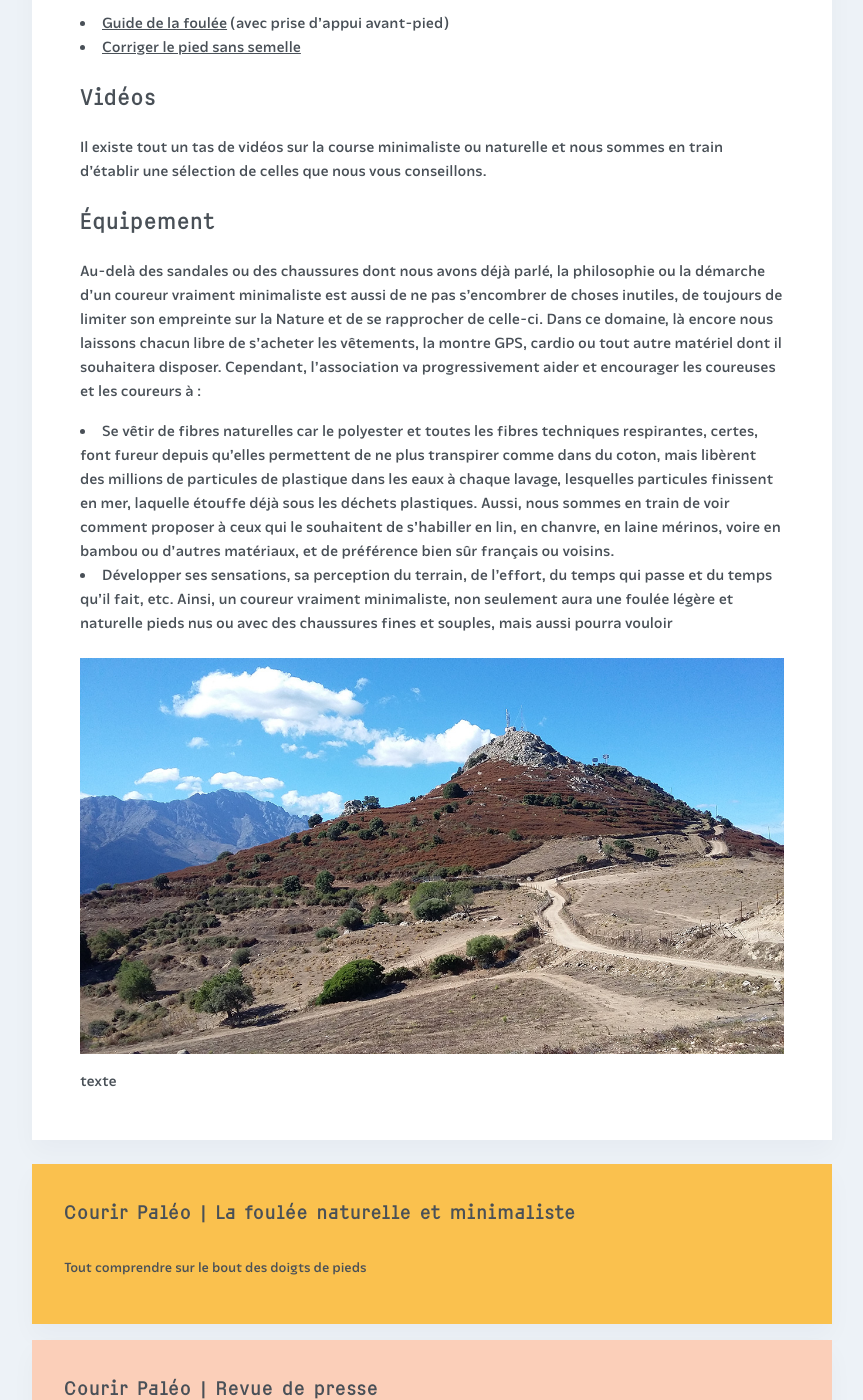
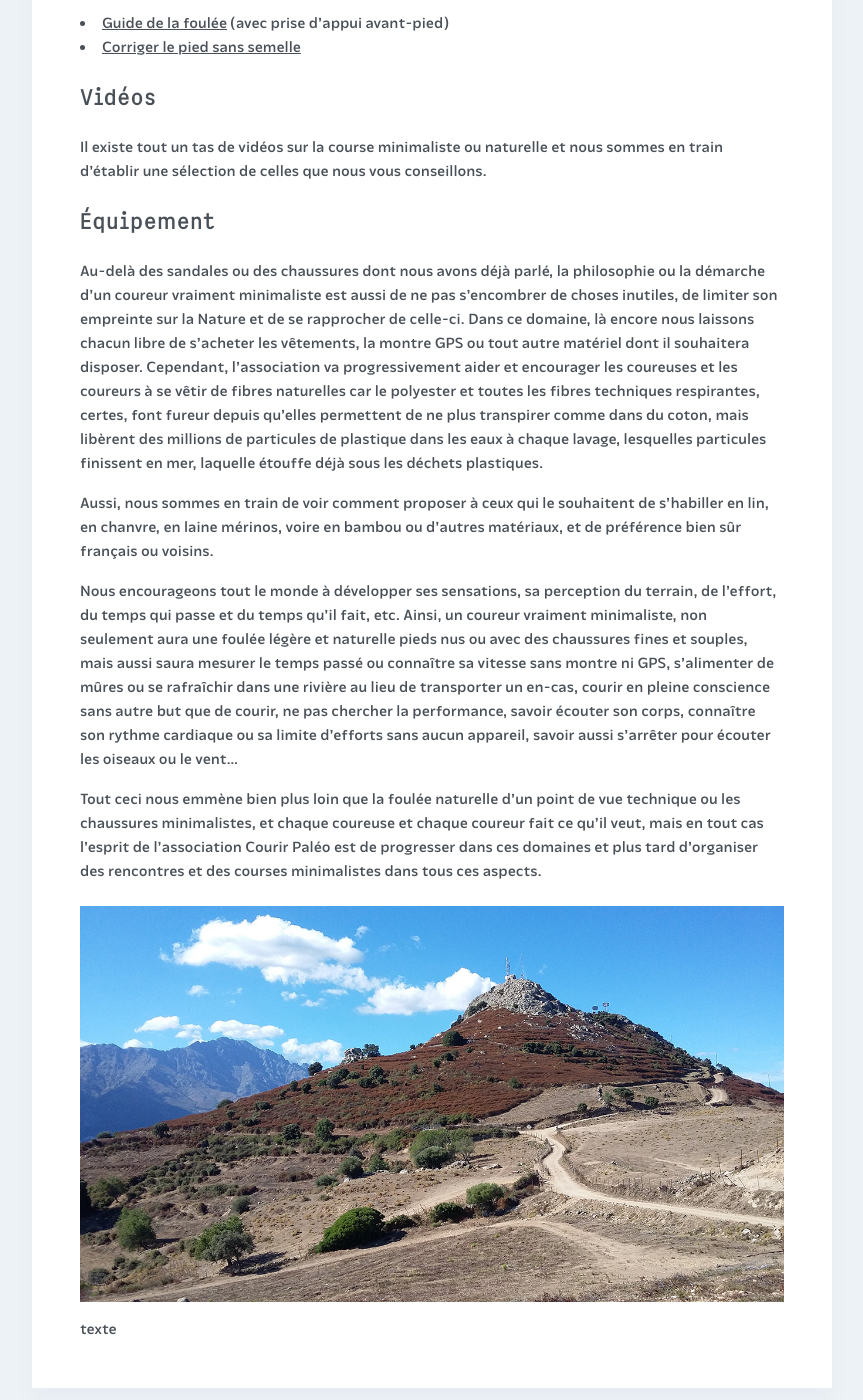
Before and after one commit to courirpaleo/courirpaleo.github.io, a Jekyll site: the page built from _pages/ressources.md, in a window 1280 px wide and 1400 px high, scrolled down 6396 px. Shown: the whole window, without its empty margins (208-1071 px from the left). Built offline with Jekyll 4.4.1, drawn with Linux system fonts in a browser that asks for light colours; some web fonts are replaced.

Commit message:
Update ressources.md

```diff
--- a/_pages/ressources.md
+++ b/_pages/ressources.md
@@ -62,10 +62,14 @@ Coté technique et anatomie, tous les livres de Frédéric Brigaud chez les Édi
 Il existe tout un tas de vidéos sur la course minimaliste ou naturelle et nous sommes en train d'établir une sélection de celles que nous vous conseillons.
 
 ## Équipement
-Au-delà des sandales ou des chaussures dont nous avons déjà parlé, la philosophie ou la démarche d'un coureur vraiment minimaliste est aussi de ne pas s'encombrer de choses inutiles, de toujours de limiter son empreinte sur la Nature et de se rapprocher de celle-ci.
-Dans ce domaine, là encore nous laissons chacun libre de s'acheter les vêtements, la montre GPS, cardio ou tout autre matériel dont il souhaitera disposer. Cependant, l'association va progressivement aider et encourager les coureuses et les coureurs à&nbsp;:
-- Se vêtir de fibres naturelles car le polyester et toutes les fibres techniques respirantes, certes, font fureur depuis qu'elles permettent de ne plus transpirer comme dans du coton, mais libèrent des millions de particules de plastique dans les eaux à chaque lavage, lesquelles particules finissent en mer, laquelle étouffe déjà sous les déchets plastiques. Aussi, nous sommes en train de voir comment proposer à ceux qui le souhaitent de s'habiller en lin, en chanvre, en laine mérinos, voire en bambou ou d'autres matériaux, et de préférence bien sûr français ou voisins.
-- Développer ses sensations, sa perception du terrain, de l'effort, du temps qui passe et du temps qu'il fait, etc. Ainsi, un coureur vraiment minimaliste, non seulement aura une foulée légère et naturelle pieds nus ou avec des chaussures fines et souples, mais aussi pourra vouloir
+Au-delà des sandales ou des chaussures dont nous avons déjà parlé, la philosophie ou la démarche d'un coureur vraiment minimaliste est aussi de ne pas s'encombrer de choses inutiles, de limiter son empreinte sur la Nature et de se rapprocher de celle-ci.
+Dans ce domaine, là encore nous laissons chacun libre de s'acheter les vêtements, la montre GPS ou tout autre matériel dont il souhaitera disposer. Cependant, l'association va progressivement aider et encourager les coureuses et les coureurs à se vêtir de fibres naturelles car le polyester et toutes les fibres techniques respirantes, certes, font fureur depuis qu'elles permettent de ne plus transpirer comme dans du coton, mais libèrent des millions de particules de plastique dans les eaux à chaque lavage, lesquelles particules finissent en mer, laquelle étouffe déjà sous les déchets plastiques.
+
+Aussi, nous sommes en train de voir comment proposer à ceux qui le souhaitent de s'habiller en lin, en chanvre, en laine mérinos, voire en bambou ou d'autres matériaux, et de préférence bien sûr français ou voisins.
+
+Nous encourageons tout le monde à développer ses sensations, sa perception du terrain, de l'effort, du temps qui passe et du temps qu'il fait, etc. Ainsi, un coureur vraiment minimaliste, non seulement aura une foulée légère et naturelle pieds nus ou avec des chaussures fines et souples, mais aussi saura mesurer le temps passé ou connaître sa vitesse sans montre ni GPS, s'alimenter de mûres ou se rafraîchir dans une rivière au lieu de transporter un en-cas, courir en pleine conscience sans autre but que de courir, ne pas chercher la performance, savoir écouter son corps, connaître son rythme cardiaque ou sa limite d'efforts sans aucun appareil, savoir aussi s'arrêter pour écouter les oiseaux ou le vent...
+
+Tout ceci nous emmène bien plus loin que la foulée naturelle d'un point de vue technique ou les chaussures minimalistes, et chaque coureuse et chaque coureur fait ce qu'il veut, mais en tout cas l'esprit de l'association Courir&nbsp;Paléo est de progresser dans ces domaines et plus tard d'organiser des rencontres et des courses minimalistes dans tous ces aspects.
 
 ![Courir Paleo](/assets/images/CourirPaleo_course_Corse_Balagne_sentiers_crete_1200px.jpg)
 texte
```
